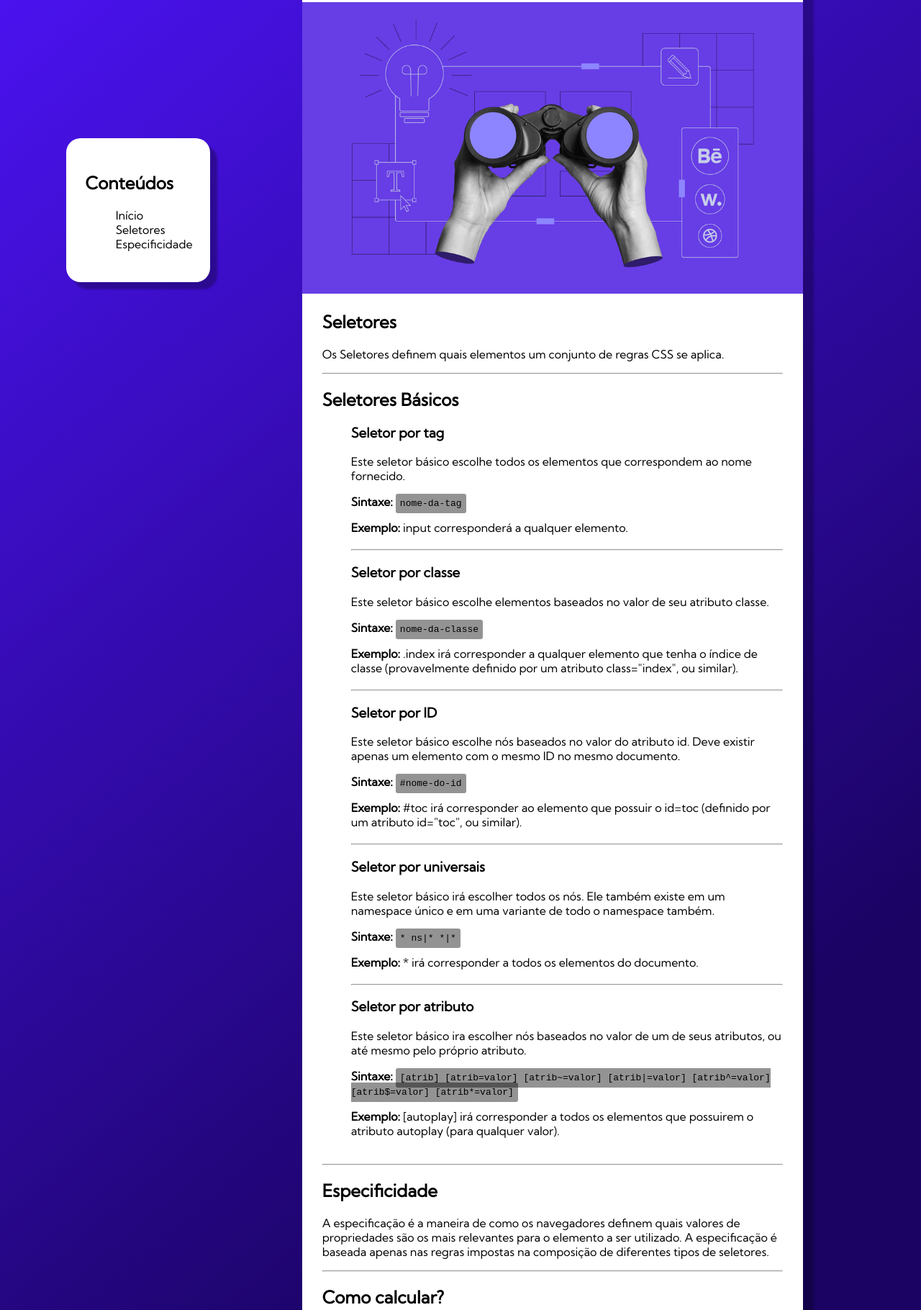
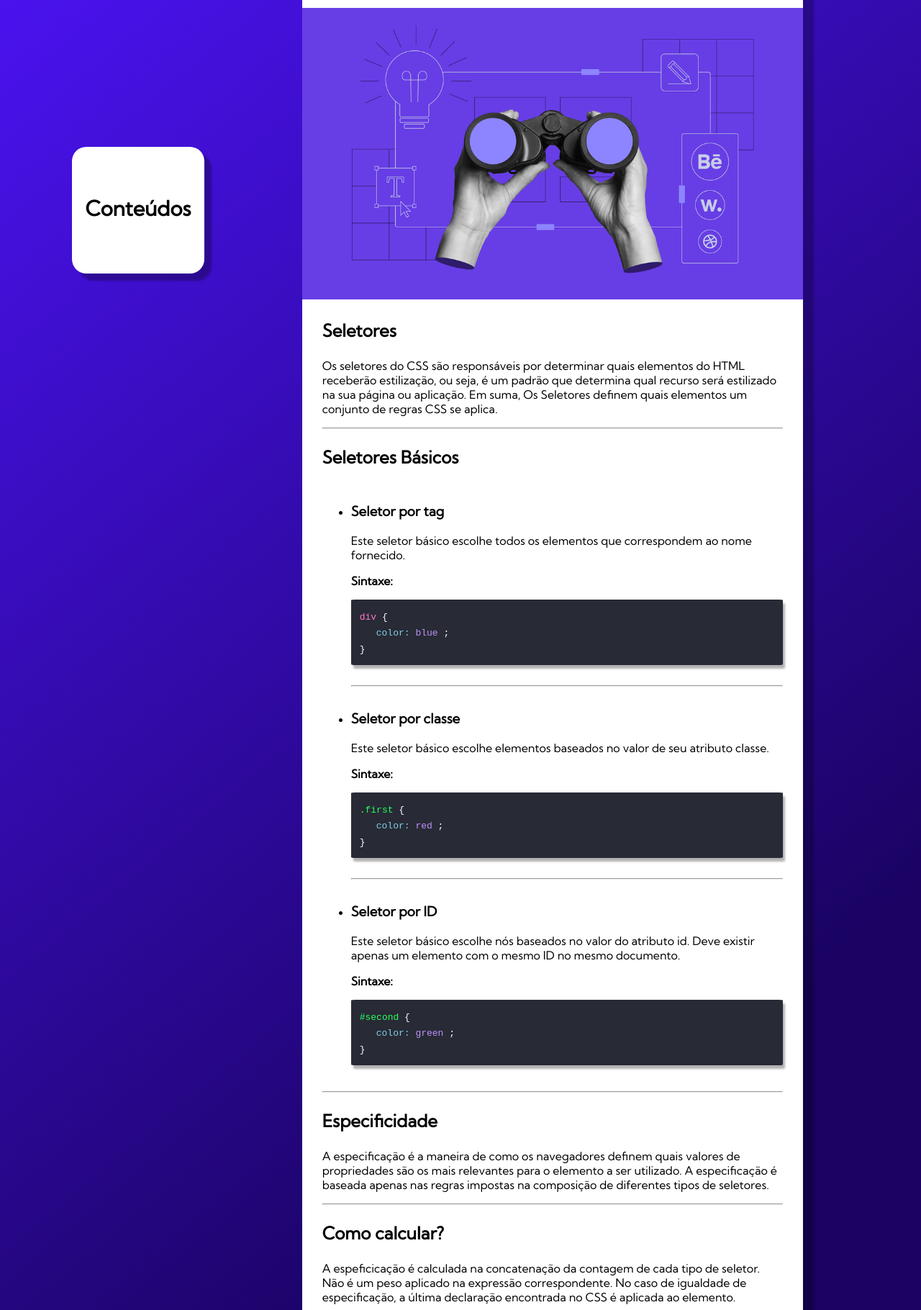
Before and after one commit to Nnnerooo/apresentacao, a plain HTML site: page index.html in a window 1280 px wide. Shown: the part 108-1928 px from the top of the page at 72% size. Drawn offline with Linux system fonts and the light colour scheme.

Commit message:
hover/codigo

```diff
--- a/css/seletores.css
+++ b/css/seletores.css
@@ -1,49 +1,80 @@
 body{
     margin: 0;
+    box-sizing: border-box;
     font-family: 'Kumbh Sans', sans-serif;;
+}
+html{
+    scroll-behavior: smooth;
 }
 #main{
     width: 100%;
     height: 100%;
-    display:flex;
     background: linear-gradient(140deg, rgb(76, 19, 245) 0%, rgb(26, 3, 99) 73%);
 }
-#esq-menu{
+#esq-links{
     width: 30%;
     height: 100%;
+    font-size:larger;
     display: flex;
-    flex-direction: column;
     justify-content: center;
     align-items: center;
     position: fixed;
     left: 0;
 }
-#card-menu{
-    padding: 7%;
+#card-links{
+    width: 48%;
+    height: 22%;
+    text-align: center;
     background: #ffffff;
     border-radius: 20px;
     box-shadow: 10px 10px 3px #00000048;
+    display: flex;
+    flex-direction: column;
+    align-items: center;
+    justify-content: center;
+    margin: 0;
+
 }
-ul{
+#card-links ul{
     list-style: none;
+    padding: 0;
+    margin:0;
 }
-.links{
+li{
+    padding-top: 1%;
+}
+/*HOVER CONTEÚDOS*/
+#card-links h2{
+    position: relative;
+    top: 20%;
+    transition: 0.2s;
+}
+#card-links:hover h2{
+    position: relative;
+    top: 0%;
+    margin: 4%;
+}
+/*HOVER LINKS*/
+#card-links a{
+    position: relative;
     text-decoration:none;
+    padding: 0.4% 2%;
+    visibility: hidden;
+    transition: 0.2s;
+    opacity: 0;
     color: black;
-    padding: 2%;
 }
-a:hover{
+#card-links:hover a{
+    opacity: 1;
+    visibility: visible;
+}
+#card-links a:hover{
     background-color:rgb(26, 3, 99);
     color: white;
     border-radius: 2px;
 }
-a:active{
-    color: white;
-}
-a:visited{
-    text-decoration: none;
-}
-#dir{
+/*CONTEUDO DA DIREITA*/
+#dir-conteudo{
     margin-left: 20%;
     width: 80%;
     height: 100%;
@@ -52,8 +83,7 @@ a:visited{
 }
 #card-conteudo{
     width: 68%;
-    margin-top: 4%;
-    margin-bottom: 4%;
+    margin: 4% 0;
     padding-bottom: 2%;
     background-color: white;
     border-radius: 10px;
@@ -63,20 +93,38 @@ a:visited{
     text-align: center;
     width: 100%;
 }
-#titulo > img{
+#titulo img{
     text-align: center;
     width: 100%;
 }
 #conteudo{
-    margin-left: 4%;
-    margin-right: 4%;
+    margin: 0 4%;
 }
-hr{
-    margin: 0;
+#card-conteudo h1{
+    font-size: x-large;
+}
+/*CODE*/
+.codigo{
+    background: #282a36;
+    border-radius: 1%;
+    box-shadow: 3px 5px 3px rgb(178, 178, 178);
+    padding:2%;
 }
 code{
-    padding: 1%;
-    background-color: rgba(0, 0, 0, 0.425);
     border-radius: 3px;
-    color: rgb(0, 0, 0);
+    color: white;
+    line-height: 1.5em;
 }
+.sel{
+    color:#ff79c6;
+}
+.ea{
+    color:#7fd1e3;
+    padding-left: 4%;
+}
+.ee{
+    color:#bd93f9;
+}
+.class-id{
+    color:#27ff5d;
+}
--- a/index.html
+++ b/index.html
@@ -7,73 +7,118 @@
     <link rel="preconnect" href="https://fonts.googleapis.com">
     <link rel="preconnect" href="https://fonts.gstatic.com" crossorigin>
     <link href="https://fonts.googleapis.com/css2?family=Kumbh+Sans&display=swap" rel="stylesheet">
-    <title>Seletores</title>
+    <title>Especificidade</title>
 </head>
 <body>
     <div id="main">
-        <section id="esq-menu">
-            <div id="card-menu">
+        <section id="esq-links">
+            <div id="card-links">
                 <h2>Conteúdos</h2>
                 <nav>
                     <ul>
-                    <li><a class="links" href="#titulo">Início</a></li>
-                    <li><a class="links" href="#seletores">Seletores</a></li>
-                    <li><a class="links" href="#especificidade">Especificidade</a></li>
+                    <li><a href="#titulo">Início</a></li>
+                    <li><a href="#seletores">Seletores</a></li>
+                    <li><a href="#especificidade">Especificidade</a></li>
                     </ul>
                 </nav>
             </div>
         </section>
 
-        <section id="dir">
+        <section id="dir-conteudo">
             <div id="card-conteudo">
                     <section>
                         <div id="titulo">
-                            <h2>O que é Especificidade e Seletores?</h2>
+                            <h1>O que é Especificidade e Seletores?</h1>
                             <img id="ini-imagem"src="imgs/Sites-Para-Designers.jpg">
                         </div>
                         <div id="conteudo">
-                            <h2 id="seletores">Seletores</h2>
-                            <p>Os Seletores definem quais elementos um conjunto de regras CSS se aplica.</p>
+                            <h1>Seletores</h1>
+                            <p>Os seletores do CSS são responsáveis por determinar quais elementos do HTML receberão estilização, ou seja, é um padrão que determina qual recurso será estilizado na sua página ou aplicação. Em suma, Os Seletores definem quais elementos um conjunto de regras CSS se aplica.</p>
                             <hr>
-                            <h2>Seletores Básicos</h2>
-                            <p>
+                            <h1>Seletores Básicos</h1>
                                 <ul>
                                     <li>
                                         <h3>Seletor por tag</h3>
-                                        Este seletor básico escolhe todos os elementos que correspondem ao nome fornecido. <p><strong>Sintaxe:</strong> <code>nome-da-tag </code></p><strong>Exemplo:</strong> input corresponderá a qualquer elemento.
+                                        Este seletor básico escolhe todos os elementos que correspondem ao nome fornecido.
                                     </li>
+
+                                            <p>
+                                                <strong>
+                                                    Sintaxe:
+                                                </strong>
+                                            </p>
+                                        <div class="codigo">
+                                                <code>
+                                                <span class="sel">div</span>
+                                                <span class="a">{</span>
+                                                    <br>
+                                                    <span class="ea">color:</span>
+                                                    <span class="ee">blue</span>
+                                                    <span class="a">;</span>
+                                                    <br>
+                                                    <span class="a">}</span>
+                                                </code>
+                                        </div>
+
                                     <br>
                                     <hr>
                                     <li>
                                         <h3>Seletor por classe</h3>
-                                        Este seletor básico escolhe elementos baseados no valor de seu atributo classe. <p><strong>Sintaxe:</strong> <code>nome-da-classe </code></p><strong>Exemplo:</strong> .index irá corresponder a qualquer elemento que tenha o índice de classe (provavelmente definido por um atributo class="index", ou similar).
+                                        Este seletor básico escolhe elementos baseados no valor de seu atributo classe.
                                     </li>
+
+                                        <p>
+                                            <strong>
+                                                Sintaxe:
+                                            </strong>
+                                        </p>
+                                            <div class="codigo">
+                                                <code>
+                                                <span class="class-id">.first</span>
+                                                <span class="a">{</span>
+                                                    <br>
+                                                    <span class="ea">color:</span>
+                                                    <span class="ee">red</span>
+                                                    <span class="a">;</span>
+                                                    <br>
+                                                    <span class="a">}</span>
+                                                </code>
+                                            </div>
+
+
                                     <br>
                                     <hr>
                                     <li>
                                         <h3>Seletor por ID</h3>
-                                        Este seletor básico escolhe nós baseados no valor do atributo id. Deve existir apenas um elemento com o mesmo ID no mesmo documento. <p><strong>Sintaxe:</strong> <code>#nome-do-id </code></p><strong>Exemplo:</strong> #toc irá corresponder ao elemento que possuir o id=toc (definido por um atributo id="toc", ou similar).
+                                        Este seletor básico escolhe nós baseados no valor do atributo id. Deve existir apenas um elemento com o mesmo ID no mesmo documento.
                                     </li>
-                                    <br>
-                                    <hr>
-                                    <li>
-                                        <h3>Seletor por universais</h3>
-                                        Este seletor básico irá escolher todos os nós. Ele também existe em um namespace único e em uma variante de todo o namespace também. <p><strong>Sintaxe:</strong> <code>* ns|* *|* </code></p><strong>Exemplo:</strong> * irá corresponder a todos os elementos do documento.
-                                    </li>
-                                    <br>
-                                    <hr>
-                                    <li>
-                                        <h3>Seletor por atributo</h3>
-                                        Este seletor básico ira escolher nós baseados no valor de um de seus atributos, ou até mesmo pelo próprio atributo. <p><strong>Sintaxe: </strong><code>[atrib] [atrib=valor] [atrib~=valor] [atrib|=valor] [atrib^=valor] [atrib$=valor] [atrib*=valor]</code></p> <strong>Exemplo:</strong> [autoplay] irá corresponder a todos os elementos que possuirem o atributo autoplay (para qualquer valor).
-                                    </li>
+
+                                        <p>
+                                            <strong>
+                                                Sintaxe:
+                                            </strong>
+                                        </p>
+                                            <div class="codigo">
+                                                <code>
+                                                <span class="class-id">#second</span>
+                                                <span class="a">{</span>
+                                                    <br>
+                                                    <span class="ea">color:</span>
+                                                    <span class="ee">green</span>
+                                                    <span class="a">;</span>
+                                                    <br>
+                                                    <span class="a">}</span>
+                                                </code>
+                                            </div>
+
                                     <br>
                                 </ul>
-                            </p>
+
                         <hr>
-                            <h2 id="especificidade">Especificidade</h2>
+                            <h1 id="especificidade">Especificidade</h1>
                             <p>A especificação é a maneira de como os navegadores definem quais valores de propriedades são os mais relevantes para o elemento a ser utilizado. A especificação é baseada apenas nas regras impostas na composição de diferentes tipos de seletores.</p>
                             <hr>
-                            <h2>Como calcular?</h2>
+                            <h1>Como calcular?</h1>
                             A espeficicação é calculada na concatenação da contagem de cada tipo de seletor. Não é um peso aplicado na expressão correspondente.
                             No caso de igualdade de especificação, a última declaração encontrada no CSS é aplicada ao elemento.
                             <p>A seguinte lista de seletores está incluida na especificação:
```
